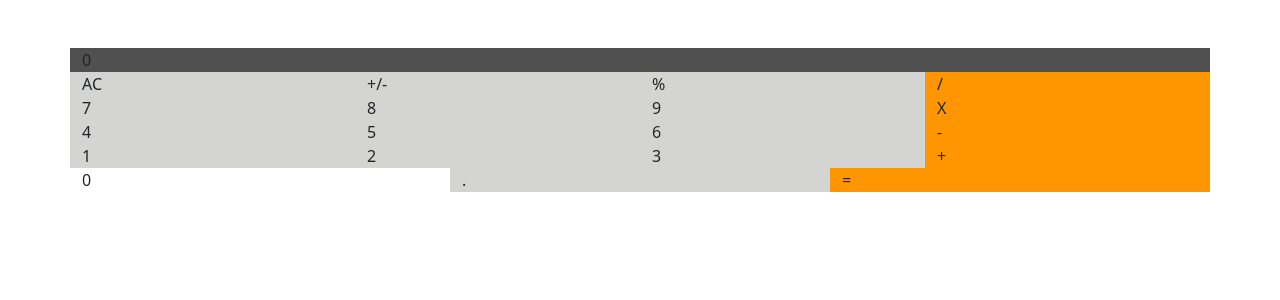
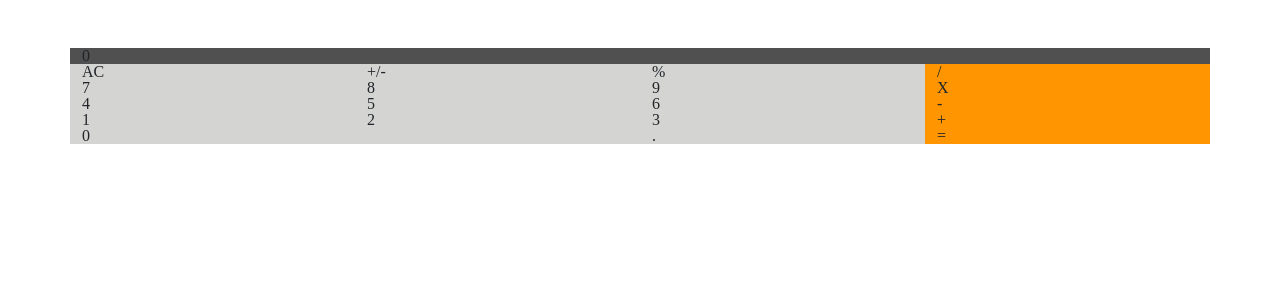
Before and after one commit to kimothokamau/mathmagicians, a React (Create React App) app: page / in a window 1280 px wide. Shown: the top 300 px of the page. Built offline with nearby package versions, Linux system fonts and the light colour scheme.

Commit message:
Add css reset

```diff
--- a/src/components/Calculator.js
+++ b/src/components/Calculator.js
@@ -39,7 +39,7 @@
         </Row>
 
         <Row>
-          <Col className="item item-double"> 0 </Col>
+          <Col xs={6} className="item item-gray"> 0 </Col>
           <Col className="item item-gray"> . </Col>
           <Col className="item item-orange"> = </Col>
         </Row>
--- a/src/index.css
+++ b/src/index.css
@@ -1,3 +1,52 @@
+/* http://meyerweb.com/eric/tools/css/reset/
+   v2.0 | 20110126
+   License: none (public domain)
+*/
+
+html, body, div, span, applet, object, iframe,
+h1, h2, h3, h4, h5, h6, p, blockquote, pre,
+a, abbr, acronym, address, big, cite, code,
+del, dfn, em, img, ins, kbd, q, s, samp,
+small, strike, strong, sub, sup, tt, var,
+b, u, i, center,
+dl, dt, dd, ol, ul, li,
+fieldset, form, label, legend,
+table, caption, tbody, tfoot, thead, tr, th, td,
+article, aside, canvas, details, embed,
+figure, figcaption, footer, header, hgroup,
+menu, nav, output, ruby, section, summary,
+time, mark, audio, video {
+	margin: 0;
+	padding: 0;
+	border: 0;
+	font-size: 100%;
+	font: inherit;
+	vertical-align: baseline;
+}
+/* HTML5 display-role reset for older browsers */
+article, aside, details, figcaption, figure,
+footer, header, hgroup, menu, nav, section {
+	display: block;
+}
+body {
+	line-height: 1;
+}
+ol, ul {
+	list-style: none;
+}
+blockquote, q {
+	quotes: none;
+}
+blockquote:before, blockquote:after,
+q:before, q:after {
+	content: '';
+	content: none;
+}
+table {
+	border-collapse: collapse;
+	border-spacing: 0;
+}
+
 body {
   margin: 0;
 }
```
